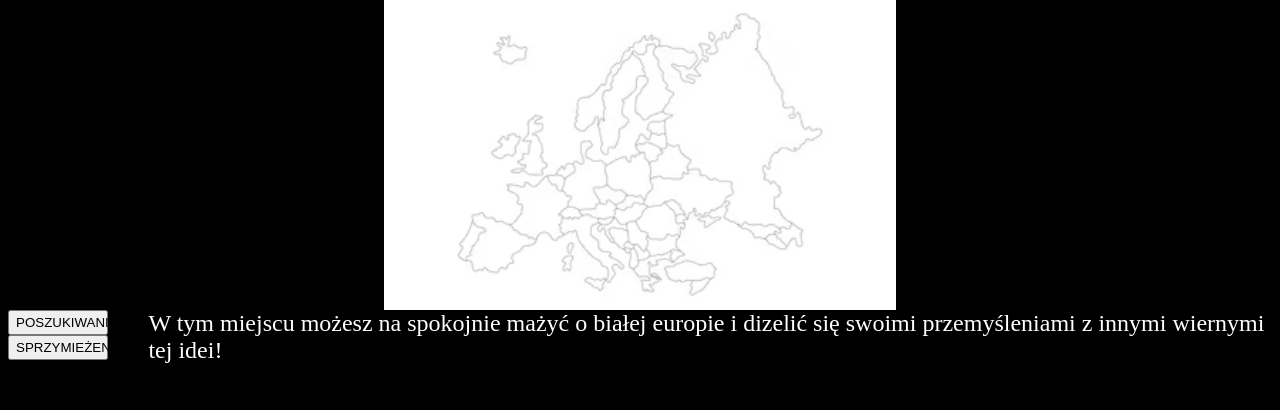
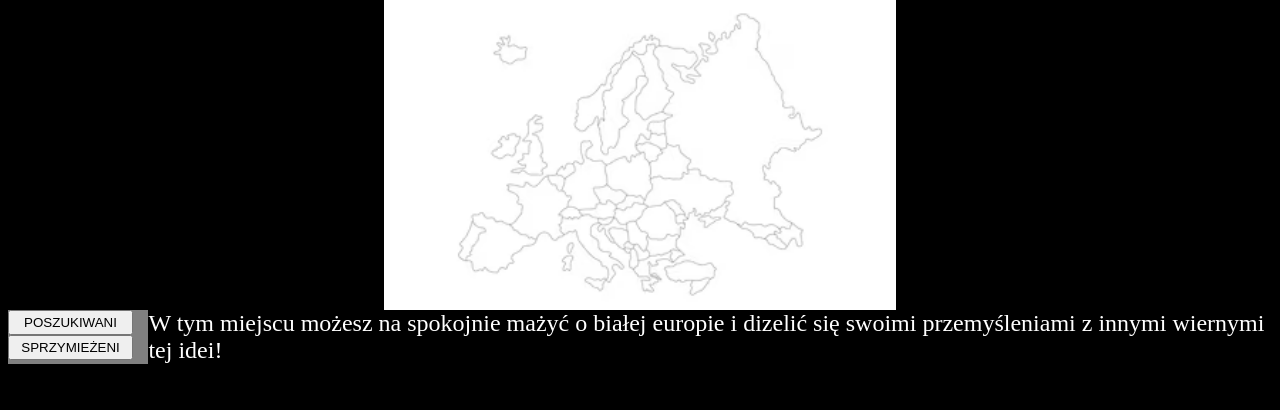
Before and after one commit to Kolpak24/Biala, a PHP site: page /glowna.php in a window 1280 px wide. Shown: the part 140-550 px from the top of the page. Run offline with PHP 8.4, Linux system fonts and the light colour scheme.

Commit message:
Update glowna.php

```diff
--- a/Biala/glowna.php
+++ b/Biala/glowna.php
@@ -11,10 +11,10 @@
     .biala {text-align: center; color: white; font-size: 36px;}
 
     .main{display: flex;}
-    .menu {flex: 1; text-align: left; color: white ; font-size: 24px;}
-    .form {flex: 8; text-align: left    ; color: white; font-size: 24px;}
+    .menu {flex: 1; text-align: left; background-color: grey; color: white ; font-size: 24px;}
+    .form {flex: 8  ; text-align: left    ; color: white; font-size: 24px;}
 
-    button {width:100px; height: 25px;}
+    button {width:125px; height: 25px;}
 </style>
 
 <body>
```
